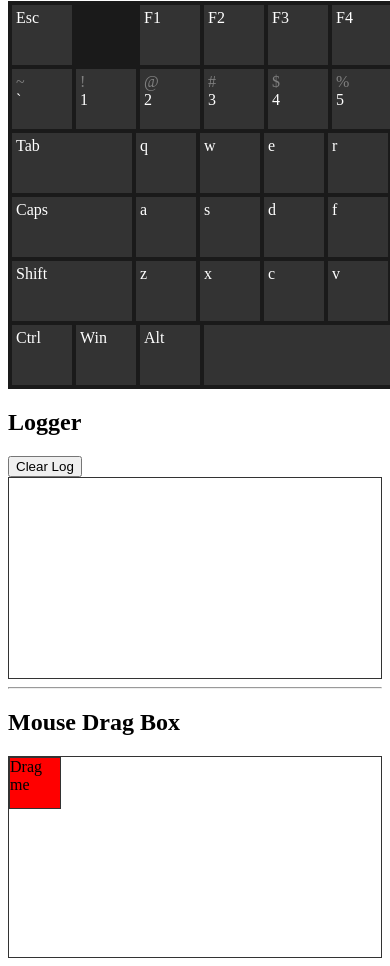
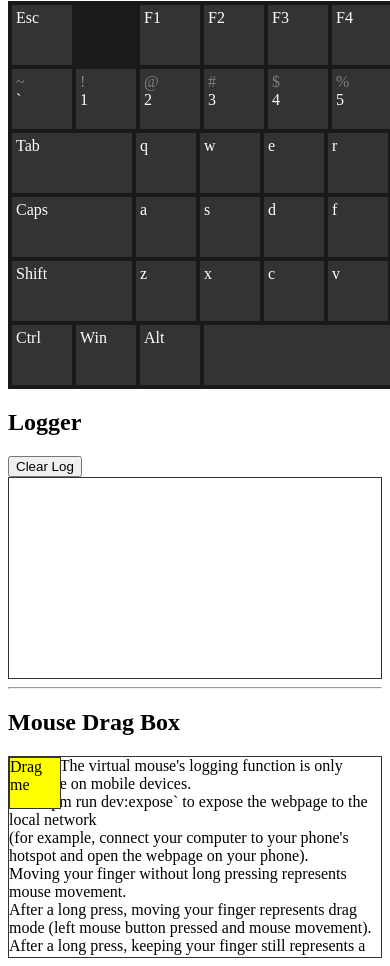
Before and after one commit to DevScholar/kbdmouse-js, a website built with Vite: page index.html in a window 390 px wide. Shown: the part 119-1085 px from the top of the page. Built offline with nearby package versions, Linux system fonts and the light colour scheme.

Commit message:
docs: Update descriptions in README and index.html
Update the project introduction to more accurately describe its use as a polyfill for mouse and keyboard events on mobile devices
Add instructions for virtual mouse operations in index.html

```diff
--- a/index.html
+++ b/index.html
@@ -37,6 +37,14 @@
   <h2>Mouse Drag Box</h2>
   <div id="drag-container">
     <div id="drag-box">Drag me</div>
+    Notice:
+    The virtual mouse's logging function is only available on mobile devices.<br>
+    Use `npm run dev:expose` to expose the webpage to the local network<br>
+    (for example, connect your computer to your phone's hotspot and open the webpage on your phone).<br>
+    Moving your finger without long pressing represents mouse movement.<br>
+    After a long press, moving your finger represents drag mode (left mouse button pressed and mouse movement).<br>
+    After a long press, keeping your finger still represents a right-click.<br>
+    Single and double-click events are also supported.<br>
   </div>
   <script type="module" defer>
     let dragContainer = document.getElementById('drag-container');
--- a/src/style.css
+++ b/src/style.css
@@ -15,7 +15,7 @@
     border: 1px solid #333333;
     height: 50px;
     width: 50px;
-    background-color: #ff0000;
+    background-color: yellow;
     position: absolute;
     top: 0;
     left: 0;
```
Also changed, not shown: README.md.
